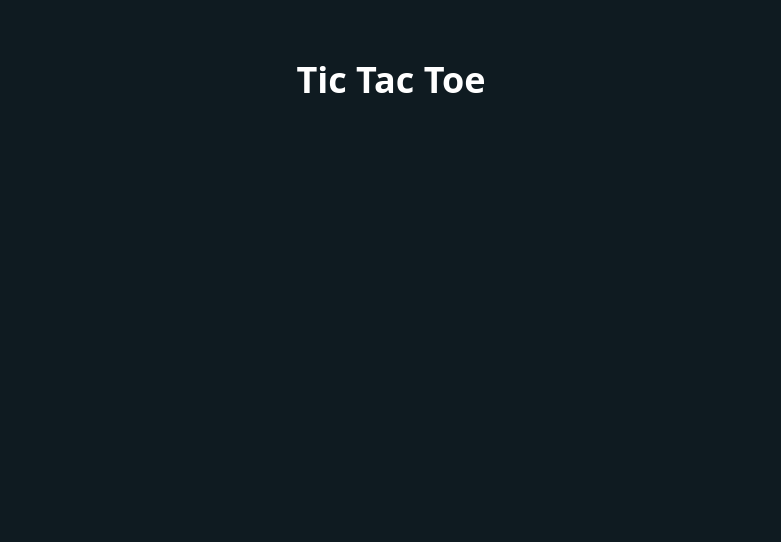
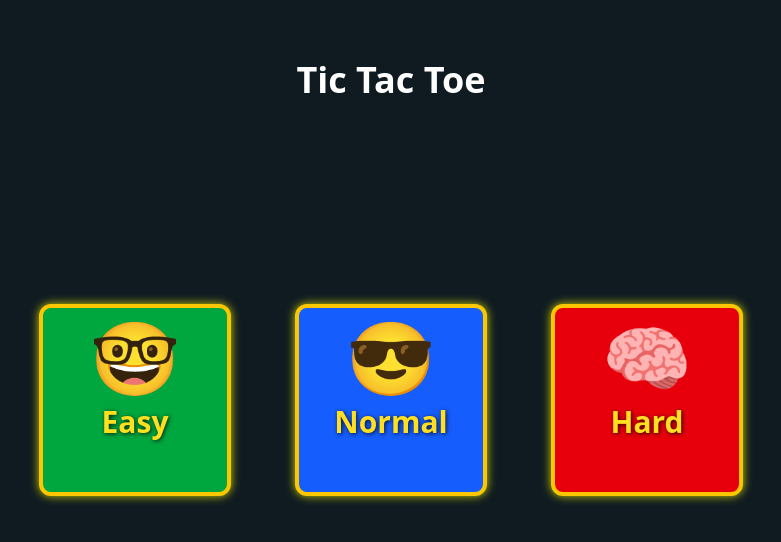
Before and after one commit to kEnmAz-just-chillguy/TicTacToe, a React (Vite) app: page /one-player in a window 1280 px wide. Before the commit this address had no page. Shown: the top 542 px of the page, without its empty margins (249-1030 px from the left). Built offline with nearby package versions, Linux system fonts and the light colour scheme; a web font is replaced by a local one.

Commit message:
levels to choose

```diff
--- a/src/App.jsx
+++ b/src/App.jsx
@@ -3,6 +3,7 @@ import '@fontsource-variable/honk';
 import { Route, Routes } from 'react-router-dom';
 import HomePage from './pages/HomePage';
 import TwoPlayersPage from './pages/TwoPlayersPage';
+import OnePlayerPage from './pages/OnePlayerPage';
 function App() {
 
   return (
@@ -11,6 +12,7 @@ function App() {
      <Routes>
       <Route path='/' element={<HomePage/>}/>
       <Route path='/two-players' element={<TwoPlayersPage/>}/>
+      <Route path='/one-player' element={<OnePlayerPage/>}/>
      </Routes>
     </div>
   );
--- a/src/pages/HomePage.jsx
+++ b/src/pages/HomePage.jsx
@@ -9,7 +9,7 @@ function HomePage() {
 
       {/* One Player */}
       <div className="bg-blue-600 w-32 h-32 sm:w-40 sm:h-40 md:w-48 md:h-48 rounded-xl text-center border-2 sm:border-4 border-yellow-400 shadow-[0_0_10px_rgba(255,255,0,0.8)] hover:scale-105 hover:shadow-[0_0_20px_rgba(255,255,0,1)] transition-all duration-300">
-        <Link to="/single-player" className="text-center group">
+        <Link to="/one-player" className="text-center group">
           <div className="flex flex-col items-center">
             <img
               className="w-14 sm:w-20 md:w-24 transition-transform duration-300 group-hover:scale-110"
--- /dev/null
+++ b/src/pages/OnePlayerPage.jsx
@@ -0,0 +1,60 @@
+import React from 'react'
+
+function OnePlayerPage() {
+  return (
+ <>
+ <div className="select-none">
+  <div className="fixed top-1/2 left-1/2 transform -translate-x-1/2 -translate-y-1/2 w-full px-4">
+    <div className="flex flex-col sm:flex-row gap-6 sm:gap-16 items-center justify-center">
+
+      {/* One Player */}
+      <div className="bg-green-600 w-32 h-32 sm:w-40 sm:h-40 md:w-48 md:h-48 rounded-xl  text-center border-2 sm:border-4 border-yellow-400 shadow-[0_0_10px_rgba(255,255,0,0.8)] hover:scale-105 hover:shadow-[0_0_20px_rgba(255,255,0,1)] transition-all duration-300">
+        <button to="/one-player" className="text-center group">
+          <div className="flex flex-col items-center  gap-3">
+            <div className="mt-3 w-14 sm:w-20 md:w-24 text-5xl sm:text-6xl md:text-7xl transition-transform duration-300 group-hover:scale-110">
+              🤓
+            </div>
+            <p className="font-bold text-lg sm:text-2xl md:text-3xl text-yellow-300 drop-shadow-[1px_1px_2px_rgba(0,0,0,0.8)] select-none">
+          Easy
+        </p>
+          </div>
+        </button>
+      </div>
+
+      <div className="bg-blue-600 w-32 h-32 sm:w-40 sm:h-40 md:w-48 md:h-48 rounded-xl  text-center border-2 sm:border-4 border-yellow-400 shadow-[0_0_10px_rgba(255,255,0,0.8)] hover:scale-105 hover:shadow-[0_0_20px_rgba(255,255,0,1)] transition-all duration-300">
+        <button to="/one-player" className="text-center group">
+          <div className="flex flex-col items-center  gap-3">
+            <div className="mt-3 w-14 sm:w-20 md:w-24 text-5xl sm:text-6xl md:text-7xl transition-transform duration-300 group-hover:scale-110">
+              😎
+            </div>
+            <p className="font-bold text-lg sm:text-2xl md:text-3xl text-yellow-300 drop-shadow-[1px_1px_2px_rgba(0,0,0,0.8)] select-none">
+          Normal
+        </p>
+          </div>
+        </button>
+      </div>
+
+      {/* Two Players */}
+      <div className="bg-red-600 w-32 h-32 sm:w-40 sm:h-40 md:w-48 md:h-48 rounded-xl text-center border-2 sm:border-4 border-yellow-400 shadow-[0_0_10px_rgba(255,255,0,0.8)] hover:scale-105 hover:shadow-[0_0_20px_rgba(255,255,0,1)] transition-all duration-300">
+        <button to="/two-players" className="group">
+          <div className="flex flex-col items-center gap-3">
+          <div className="mt-3 w-14 sm:w-20 md:w-24 text-5xl sm:text-6xl md:text-7xl transition-transform duration-300 group-hover:scale-110">
+          🧠
+            </div>
+          <p className="font-bold text-lg sm:text-2xl md:text-3xl text-yellow-300 drop-shadow-[1px_1px_2px_rgba(0,0,0,0.8)] select-none">
+          Hard
+        </p>
+          </div>
+        </button>
+
+      </div>
+
+    </div>
+  </div>
+</div>
+
+ </>
+  )
+}
+
+export default OnePlayerPage
```
